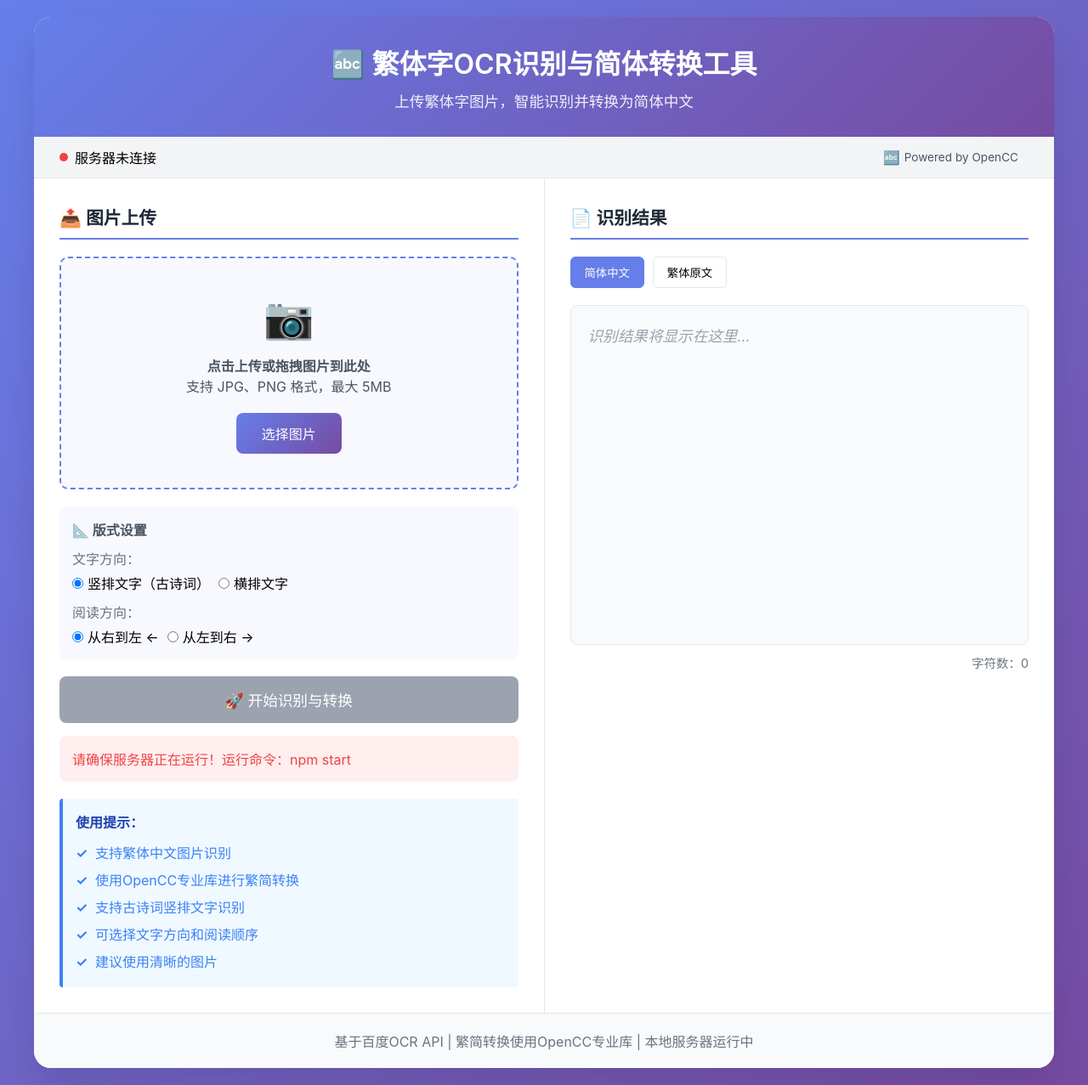
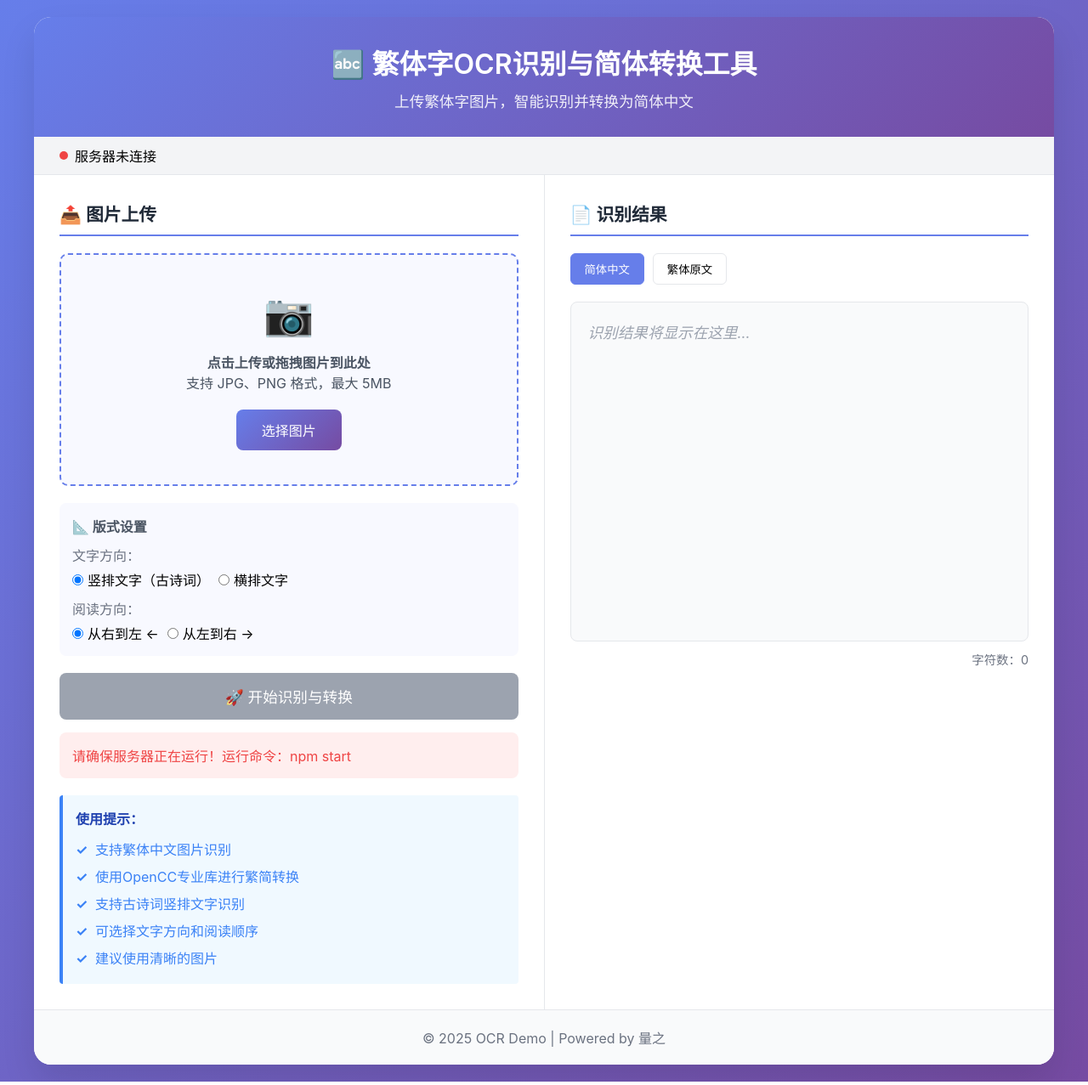
Before and after one commit to wanxm16/ORCDemo, a website: page ocr_tool.html in a window 1280 px wide. Shown: the whole page at 85% size. Drawn offline with Linux system fonts and the light colour scheme; no server answers.

Commit message:
feat: 更新页面版权信息
- 移除技术栈说明（百度OCR API、OpenCC等）
- 移除顶部状态栏的OpenCC徽章
- 页脚改为显示版权信息和 'Powered by 量之'
- 界面更加简洁专业

```diff
--- a/ocr_tool.html
+++ b/ocr_tool.html
@@ -402,9 +402,7 @@
                 <span class="status-dot" id="statusDot"></span>
                 <span id="statusText">检查服务器连接...</span>
             </div>
-            <div>
-                <span class="opencc-badge">Powered by OpenCC</span>
-            </div>
+
         </div>
 
         <div class="main-content">
@@ -515,7 +513,7 @@
         </div>
 
         <footer>
-            <p>基于百度OCR API | 繁简转换使用OpenCC专业库 | 本地服务器运行中</p>
+            <p>© 2025 OCR Demo | Powered by 量之</p>
         </footer>
     </div>
 
```
